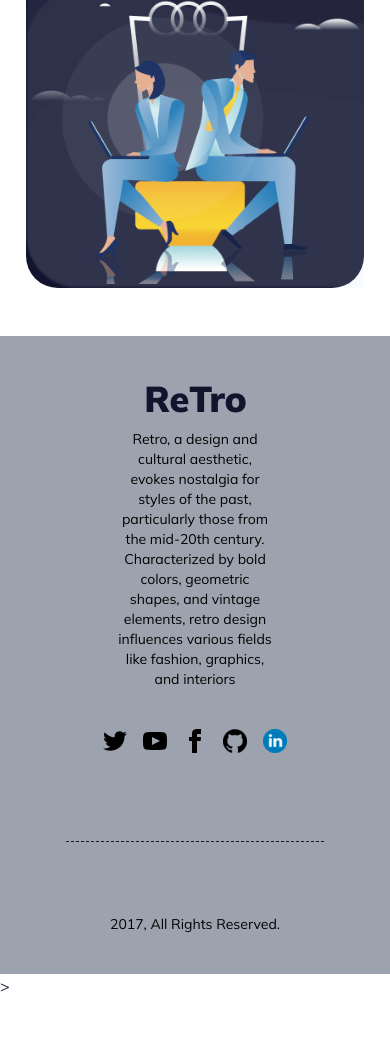
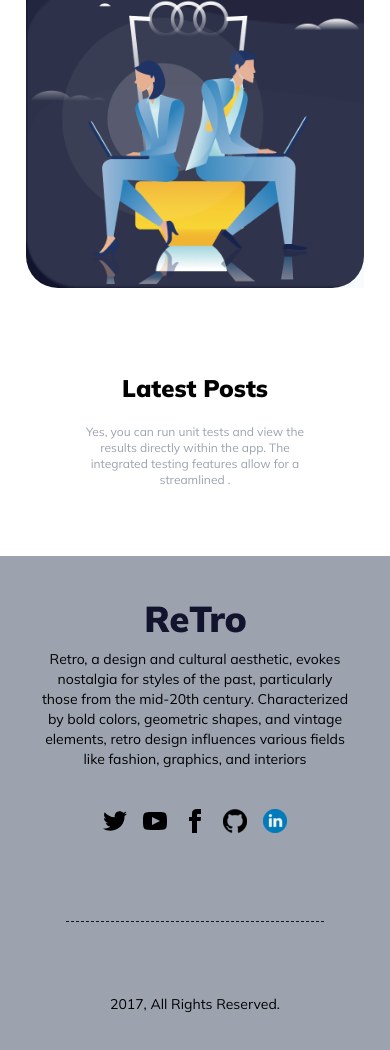
Before and after one commit to NafiulHasan41/Retro-Forum-News-Portal, a plain HTML site: page index.html in a window 390 px wide. Shown: the part 1137-2187 px from the top of the page. Before the commit the page ends 2135 px from the top, so only its background shows below. Drawn offline with nearby package versions, Linux system fonts and the light colour scheme; no server answers.

Commit message:
completed Designing the latestNewsCard

```diff
--- a/assets/style.js
+++ b/assets/style.js
@@ -0,0 +1,18 @@
+
+const loadDataLates = async () =>{
+
+    const resp = await fetch("https://openapi.programming-hero.com/api/retro-forum/latest-posts");
+
+    const data = await resp.json();
+
+
+    displayLatesNews(data)
+
+}
+
+const displayLatesNews= data =>{
+
+    console.log(data);
+}
+
+loadDataLates();
--- a/index.html
+++ b/index.html
@@ -141,12 +141,66 @@
                       </div>
                 </div>
             </section>
+
+            <!-- section for only showing latest news -->
+
+
+            <section class=" w-[95%] md:w-[81.25%] lg:w-[1170px] mx-auto my-8 p-4" id="latestNews">
+
+
+                <div class="" id="newslatest">
+                    <div class="text-center pb-5">
+                        <h1 class="text-black font-black text-2xl md:text-4xl py-5">Latest Posts</h1>
+                        <p class="max-w-[70%] mx-auto text-gray-400 text-xs md:text-xl ">Yes, you can run unit tests and view the results directly within the app.
+                            The integrated testing features allow for a streamlined .</p>
+                    </div>
+
+                    <div class=" grid grid-cols-1 md:grid-cols-3" id="newsCardContainer">
+
+                        <!-- <div class="card md:w-96 bg-base-100  shadow-xl">
+
+                            <figure class="px-5 md:px-10 pt-5 md:pt-10">
+                              <img src="https://daisyui.com/images/stock/photo-1606107557195-0e29a4b5b4aa.jpg" alt="Shoes" class="rounded-xl w-full" />
+                            </figure>
+
+                            <div class="card-body items-start text-start p-2 md:p-5">
+                                <div>
+                                    <p class="text-xs"> <span class="px-2"><i class="fa-regular fa-calendar"></i></span>29 </p>
+                                </div>
+                              <h2 class="card-title text-lg text-black font-extrabold">Shoes!</h2>
+                              <p class="text-sm md:text-base">If a dog chews shoes whose shoes does he choose?</p>
+                              <div class=" mt-2 flex flex-row gap-2">
+                                 <div class="card-actions">
+                                    <img src="https://daisyui.com/images/stock/photo-1606107557195-0e29a4b5b4aa.jpg" alt="Shoes" class="rounded-full h-11 w-11 object-cover">
+                                 </div>
+
+                                 <div>
+                                    <h2 class="card-title text-sm text-black font-extrabold">Shoes!</h2>
+                                    <p class="text-xs ">If a dog chews shoes whose</p>
+                                 </div>
+                              </div>
+                            </div>
+
+                          </div> -->
+
+
+
+                    </div>
+
+
+
+                </div>
+
+            </section>
+
+
+
     </main>
 
     <footer class="footer footer-center p-10 bg-gray-400 text-black">
         <div>
             <img src="images/logo.png" alt="">
-            <p class="max-w-[50%] mx-auto">
+            <p class=" w-full md:max-w-[50%] mx-auto">
 
                 Retro, a design and cultural aesthetic, evokes nostalgia for styles of the past, particularly those from the
                 mid-20th century.
@@ -175,7 +229,7 @@
             <p>2017, All Rights Reserved.</p>
         </div>
 
-      </footer>>
+      </footer>
 
     <script src="assets/style.js"></script>
 </body>
```
